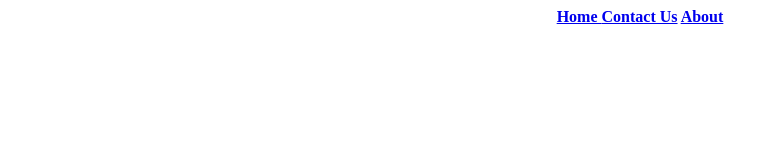
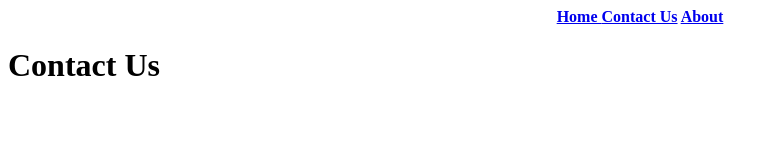
Before and after one commit to Sanduni9064/Week-02-First-Task, a plain HTML site: page Contact.html in a window 1280 px wide. Shown: the whole page, without its empty margins (0-778 px from the left). Drawn offline with Linux system fonts and the light colour scheme.

Commit message:
H1 Contact Us

```diff
--- a/Contact.html
+++ b/Contact.html
@@ -12,6 +12,6 @@
 <strong> <a href="Contact.html"> Contact Us</a> </strong>
 <strong> <a href="About.html"> About </a> </strong> </center>
     </nav>
-
+<H1> Contact Us </H1>
 </body>
 </html>
```
Also changed, not shown: Index.html (+1 -1 lines).
